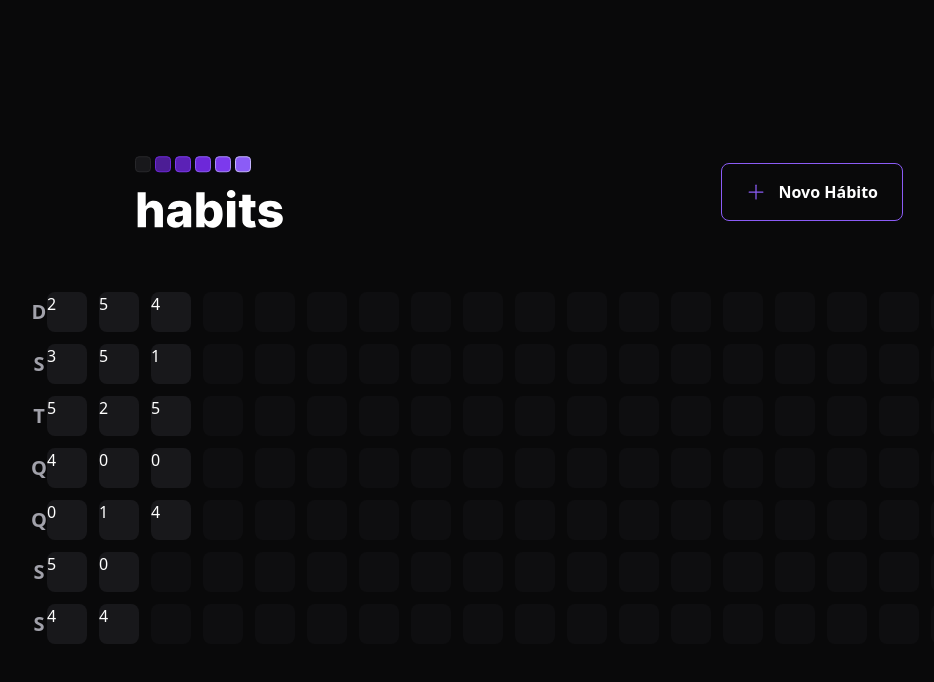
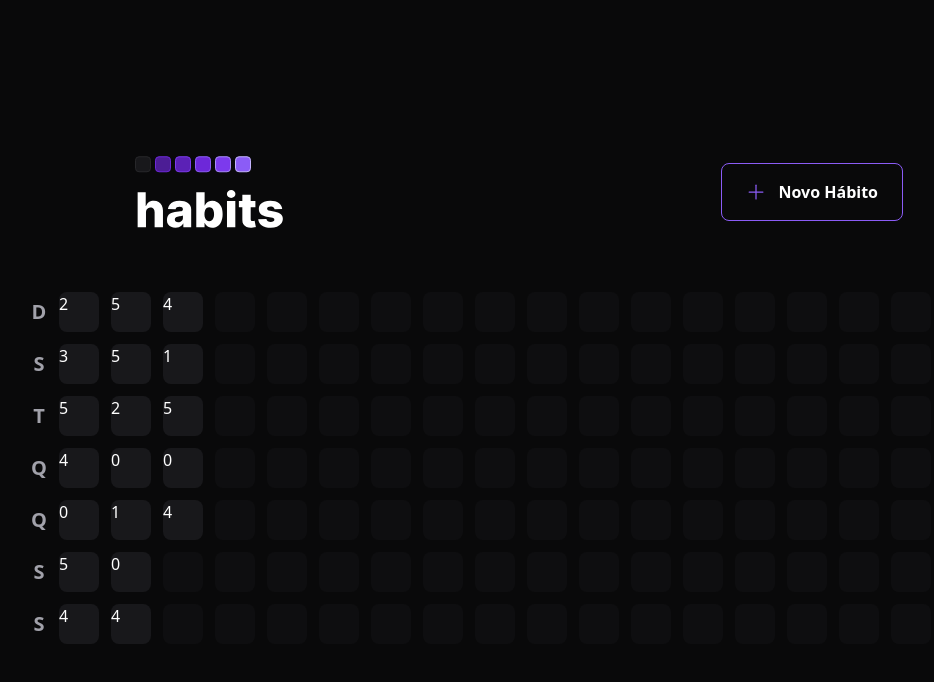
Before and after one commit to MarllonCampos/nlw-setup-ignite-2023-front, a React (Vite) app: page / in a window 1280 px wide. Shown: the top 682 px of the page, without its empty margins (121-1055 px from the left). Built offline with nearby package versions, Linux system fonts and the light colour scheme.

Commit message:
feat: added some white space between the week days and the habits icons

```diff
--- a/src/components/SummaryTable.tsx
+++ b/src/components/SummaryTable.tsx
@@ -10,7 +10,7 @@ const miminumSummaryDatesSize = 18 * 7;
 const amountOfDaysToFill = miminumSummaryDatesSize - summaryDates.length;
 const SummaryTable: React.FC = () => {
   return (
-    <div className="w-full flex">
+    <div className="w-full flex gap-3">
       <div className="grid grid-rows-7 grid-flow-row gap-3">
         {weekDays.map((weekDay, i) => (
           <div
```
